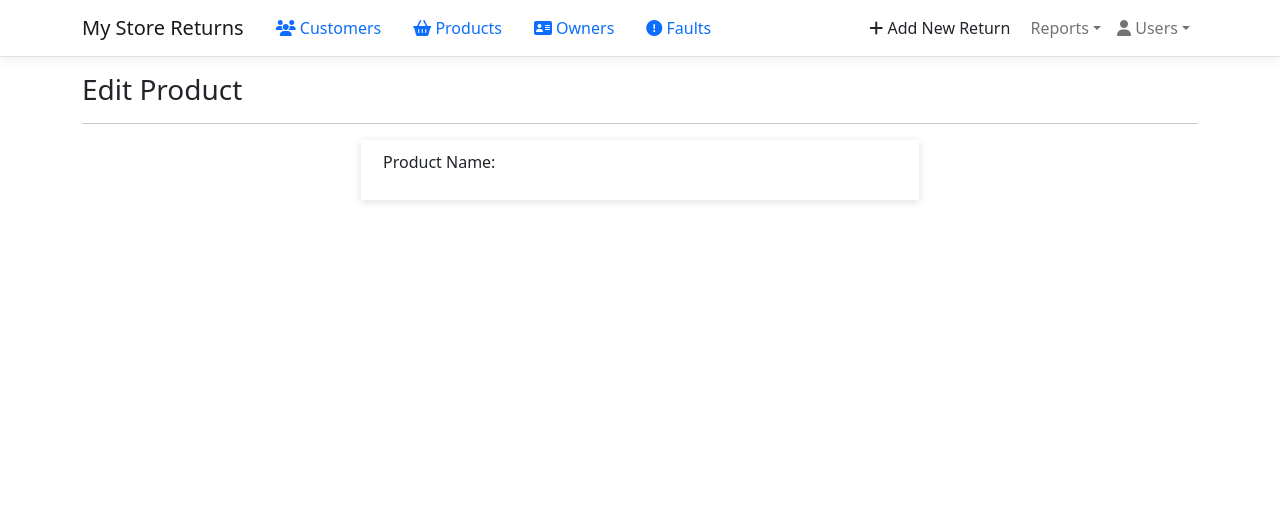
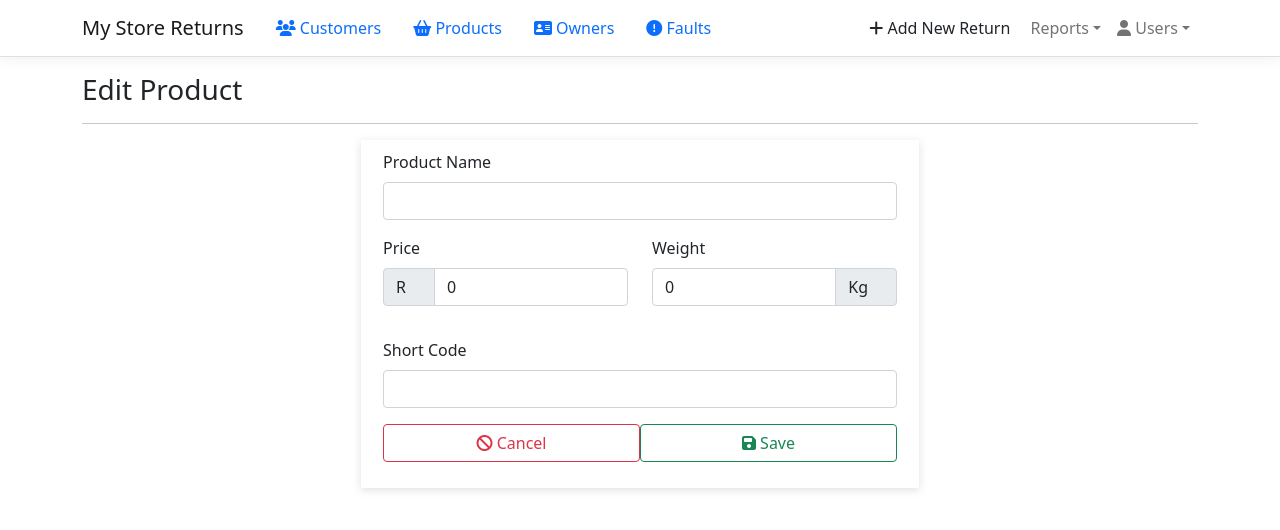
Before and after one commit to rabrahams65/Returns-ASP-project, an Angular app in the folder Returns-ASP-project/ClientApp/: page /product-detail/1 in a window 1280 px wide. Shown: the top 530 px of the page. Built offline with nearby package versions, Linux system fonts and the light colour scheme; no server answers.

Commit message:
Edit product done

```diff
--- a/Returns-ASP-project/ClientApp/src/app/product-detail/product-detail.component.html
+++ b/Returns-ASP-project/ClientApp/src/app/product-detail/product-detail.component.html
@@ -3,50 +3,65 @@
 
 <div class="center shadow-custom mb-3">
   <div class="container">
-    <!--<form>
+    <form [formGroup]="form" (ngSubmit)="update()">
 
       <div class="row">
         <div class="mb-3 col-12">
           <label class="form-label">Product Name</label>
-          <input class="form-control" list="productDataList">
-          <datalist id="productDataList">
-            <option value="Milk">
-            <option value="Eggs">
-            <option value="Bread">
-          </datalist>
+          <div *ngIf="prodIdFromTemplate == productAlreadyExists" class="invalid-feedback d-block">{{prodIdFromTemplate}}</div>
+          <div class="input-group">
+            <input #prodValue
+                   type="text"
+                   class="form-control"
+                   formControlName="productName"
+                   value="{{product.productName}}"
+                   (keyup)="productExists(prodValue.value)"/>
+          </div>
+        </div>
+      </div>
+
+      <div class="row">
+        <div class="mb-3 col-6">
+          <label class="form-label">Price</label>
+          <div class="input-group mb-3">
+            <div class="input-group-text">
+              <span class="me-3">R</span>
+            </div>
+            <input type="number" step="0.5" min="0" class="form-control" formControlName="price" value="{{product.price | number}}" (focus)="touchedOrDirty()">
+          </div>
+        </div>
+
+        <div class="mb-3 col-6">
+          <label class="form-label">Weight</label>
+          <div class="input-group mb-3">
+            <input type="number" step="0.5" min="0" class="form-control" formControlName="weight" value="{{product.weight}}" (focus)="touchedOrDirty()">
+            <div class="input-group-text">
+              <span class="me-3">Kg</span>
+            </div>
+          </div>
         </div>
       </div>
 
       <div class="row">
         <div class="mb-3 col-12">
-          <label class="form-label">Weight</label>
-          <input type="number" class="form-control">
-        </div>
-      </div>
-
-      <div class="row">
-        <div class="mb-3 col-12">
-          <label class="form-label">Price</label>
-          <input type="number" class="form-control">
-        </div>
-      </div>
-
-      <div class="row">
-        <div class="mb-3 col-12">
-          <label class="form-label">SKU</label>
-          <input type="text" class="form-control">
+          <label class="form-label">Short Code</label>
+          <div *ngIf="shortCodeFromTemplate == shortCodeAlreadyExists" class="invalid-feedback d-block">{{shortCodeFromTemplate}}</div>
+          <input #shortCodeValue
+                 type="text"
+                 class="form-control"
+                 value="{{product.shortCode}}"
+                 formControlName="shortCode"
+                 (keyup)="shortCodeExists(shortCodeValue.value)">
         </div>
       </div>
 
       <div class="row">
         <div class="col-md-12 mb-3">
-          <button type="button" [routerLink]="['/']" class="btn-outline-danger btn col-6"><i class="fa fa-cancel"></i> Cancel</button>
+          <button type="button" [routerLink]="['/products']" class="btn-outline-danger btn col-6"><i class="fa fa-cancel"></i> Cancel</button>
           <button type="submit" class="btn-outline-success btn col-6"><i class="fa fa-save"></i> Save</button>
         </div>
       </div>
 
-    </form>-->
-
-    <p>Product Name: {{product.productName}}</p>
+</form>
   </div>
 </div>
--- a/Returns-ASP-project/ClientApp/src/app/product-detail/product-detail.component.ts
+++ b/Returns-ASP-project/ClientApp/src/app/product-detail/product-detail.component.ts
@@ -1,5 +1,7 @@
 import { Component, OnInit } from '@angular/core';
+import { FormBuilder } from '@angular/forms';
 import { ActivatedRoute, Router } from '@angular/router';
+import { debounceTime, distinctUntilChanged, filter, map, Observable, OperatorFunction } from 'rxjs';
 import { ProductRm } from '../api/models';
 import { ProductService } from '../api/services';
 
@@ -10,28 +12,147 @@ import { ProductService } from '../api/services';
 })
 export class ProductDetailComponent implements OnInit {
 
-  constructor(private productService: ProductService, private activatedRoute: ActivatedRoute, private router: Router) { }
+  constructor(private productService: ProductService, private activatedRoute: ActivatedRoute, private router: Router, private fb: FormBuilder) {
+    console.log(
+      'id :' + this.product.id +
+      ' productName :' + this.form.get('productName')?.value +
+      ' price :' + this.form.get('price')?.value +
+      ' weight :' + this.form.controls.weight.value! +
+      ' shortCode :' + this.form.controls.shortCode.value
+    )
+  }
 
   product: ProductRm = {}
   productId = ''
+  productAlreadyExists = 'Product already exists'
+  shortCodeAlreadyExists = 'Short Code already exists'
+  prodIdFromTemplate = ''
+  shortCodeFromTemplate = ''
+
+  form = this.fb.group({
+    productName: [''],
+    weight: [0.00],
+    price: [0.00],
+    shortCode: ['']
+  })
 
   ngOnInit(): void {
-    this.activatedRoute.paramMap.subscribe(r => { this.findProduct(r.get("productId")); console.log(this.product.productName)})
+    this.activatedRoute.paramMap.subscribe(r => this.findProduct(r.get("productId")))
+    this.productService.searchProduct().subscribe(p => this.productList = p, this.handleError)
+
   }
+
 
   findProduct = (productId: string | null) => {
     this.productId = productId ?? 'Not passed'
     this.productService.findProduct({ id: productId! }).subscribe(p => this.product = p,this.handleError)
   }
 
+  productList: ProductRm[] = []
+
+
+
   private handleError = (err: any) => {
 
     if (err.status == 404) {
-      this.router.navigate(['/customers'])
+      this.router.navigate(['/products'])
     }
 
     console.log("Response Error. Status: ", err.status)
     console.log("Response Error. Status: ", err.statusText)
     console.log(err);
   }
+
+  productTouched() {
+    this.form.controls.productName.markAsTouched
+  }
+
+  shortCodeTouched() {
+    this.form.controls.shortCode.markAsTouched
+  }
+
+  touchedOrDirty() {
+    //console.log('Product touched: ' + this.form.controls.productName.touched)
+    //console.log('Price touched: ' + this.form.controls.price.touched)
+    //console.log('Weight touched: ' + this.form.controls.weight.touched)
+    //console.log('ShortCode touched: ' + this.form.controls.shortCode.touched)
+
+  }
+
+  update () {
+
+    if (this.prodIdFromTemplate == this.productAlreadyExists || this.shortCodeFromTemplate == this.shortCodeAlreadyExists)
+      return
+    if (!this.getProductName.touched || !this.getProductName.dirty) {
+      this.getProductName.setValue(this.product.productName!)
+    }
+    if (!this.getPrice.touched || !this.getPrice.dirty) {
+      this.getPrice.setValue(this.product.price!)
+    }
+    if (!this.getWeight.touched || !this.getWeight.dirty) {
+      this.getWeight.setValue(this.product.weight!)
+    }
+    if (!this.getShortCode.touched || !this.getShortCode.dirty) {
+      this.getShortCode.setValue(this.product.shortCode!)
+    }
+
+      console.log(
+        'id :' + this.product.id +
+        ' productName :' + this.getProductName.value +
+        ' price :' + this.getPrice.value +
+        ' weight :' + this.getWeight.value +
+        ' shortCode :' + this.getShortCode.value?.toUpperCase()
+        )
+
+    let editedProduct: ProductRm = {
+      id: this.product.id,
+      productName: this.getProductName.value,
+      price: this.getPrice.value!,
+      weight: this.getWeight.value!,
+      shortCode: this.getShortCode.value?.toUpperCase()
+    }
+
+    this.productService.updateProduct({ id: this.product.id!, body: editedProduct }).subscribe()
+    this.router.navigate(['/products'])
+
+  }
+
+  productExists(modelName: string) {
+    this.prodIdFromTemplate = ''
+    if (this.product.productName?.toLowerCase().trim() != modelName.toLowerCase().trim()) {
+      let productFound = this.productList.filter(p => p.productName?.toLowerCase().trim() == modelName.toLowerCase().trim())
+      if (productFound.length > 0) {
+        this.prodIdFromTemplate = this.productAlreadyExists
+
+      }
+    }
+
+  }
+
+  shortCodeExists(shortCode: string) {
+    this.shortCodeFromTemplate = ''
+    if (this.product.shortCode?.toLowerCase().trim() != shortCode.toLowerCase().trim()) {
+      let skuFound = this.productList.filter(s => s.shortCode?.toLowerCase().trim() == shortCode.toLowerCase().trim())
+      if (skuFound.length > 0) {
+        this.shortCodeFromTemplate = this.shortCodeAlreadyExists
+      }
+    }
+  }
+
+  //getters
+  get getProductName() {
+    return this.form.controls.productName
+  }
+
+  get getPrice() {
+    return this.form.controls.price
+  }
+
+  get getWeight() {
+    return this.form.controls.weight
+  }
+
+  get getShortCode() {
+    return this.form.controls.shortCode
+  }
 }
--- a/Returns-ASP-project/ClientApp/src/app/return-detail/return-detail.component.html
+++ b/Returns-ASP-project/ClientApp/src/app/return-detail/return-detail.component.html
@@ -33,7 +33,6 @@
         <div class="mb-3 col-12">
           <label class="form-label">Product</label>
           <div *ngIf="prodIdFromTemplate == 'Not Found'" class="invalid-feedback d-block">{{prodIdFromTemplate}}</div>
-          <p>{{prodIdFromTemplate}}</p>
           <div *ngIf="getProduct.invalid && (getProduct.touched || getProduct.dirty)" class="invalid-feedback d-block">
             <div *ngIf="getProduct.errors?.['required']">Product is required</div>
           </div>
--- a/Returns-ASP-project/ClientApp/src/app/search-returns/search-returns.component.ts
+++ b/Returns-ASP-project/ClientApp/src/app/search-returns/search-returns.component.ts
@@ -18,6 +18,7 @@ export class SearchReturnsComponent implements OnInit {
 
   notAssigned = 'Not Assigned'
   returns: ReturnRm[] = []
+  returnsInit: ReturnRm[] = []
   docDateInvisible: boolean = true;
   noDateInvisible: boolean = true;
   noDateChecked = false;
@@ -77,9 +78,21 @@ export class SearchReturnsComponent implements OnInit {
       this.getUserId();
     })
 
-    this.search()
+    this.returnService.searchReturn({}).subscribe(r => {
+      this.collectionSize = r.length
+      this.numberOfResults = r.length
+      this.setReturnsInit(r)
+      console.log(r)
+    })
+
+
     //this.returns.filter( r => r = r )
 
+  }
+
+  setReturnsInit = (initReturns: ReturnRm[]) => {
+    this.returnsInit = initReturns
+    console.log('In the setReturnsInit method: ' + this.returnsInit)
   }
 
   toggleDocDate() {
@@ -100,36 +113,31 @@ export class SearchReturnsComponent implements OnInit {
     }
   }
 
-  search()  {
+  search() {
+
+    this.setReturnsInit
+
+    this.returns = []
+
+      this.returnsInit.forEach(items => {
 
 
-    this.returnService.searchReturn({})
-      .subscribe(response => {
-        this.collectionSize = response.length
-        this.numberOfResults = response.length
-        response.forEach(items => {
+          this.customerList.filter(c => items.customerId == c.id).map(c => this.customerName = c.customerName!)
 
-          do {
-            this.customerList.filter(c => items.customerId == c.id).map(c => this.customerName = c.customerName!)
-            this.productList.filter(p => items.productId == p.id).map(p => this.productName = p.productName!)
-            this.ownerList.filter(o => items.ownerId == o.id).map(o => this.ownerName = o.firstName!)
-            this.faultList.filter(f => items.faultId == f.id).map(f => this.faultName = f.name!)
-          }
-          while (this.customerName == this.notAssigned || this.productName == this.notAssigned || this.faultName == this.notAssigned || this.ownerName == this.notAssigned)
+          this.productList.filter(p => items.productId == p.id).map(p => this.productName = p.productName!)
+
+          this.ownerList.filter(o => items.ownerId == o.id).map(o => this.ownerName = o.firstName!)
+
+          this.faultList.filter(f => items.faultId == f.id).map(f => this.faultName = f.name!)
 
           this.returns.push({
             id: items.id, customerId: this.customerName, productId: this.productName, ownerId: this.ownerName, faultId: this.faultName,
             batchDate: items.batchDate, comment: items.comment, dateUpdated: items.dateUpdated, docDate: items.docDate,
             docNo: items.docNo, qtyOnDoc: items.qtyOnDoc, qtyReturned: items.qtyReturned, resolved: items.resolved, userId: items.userId
           })
-
-          console.log(response)
-          console.log(this.returns)
-        })
+      })
 
 
-      },
-        this.handleError)
 
   }
 
@@ -185,7 +193,6 @@ export class SearchReturnsComponent implements OnInit {
 
   private setAllCustomers(customers: CustomerRm[]) {
     this.customerList = customers
-    console.log(this.customerList)
   }
 
   private setAllProducts(products: ProductRm[]) {
```
